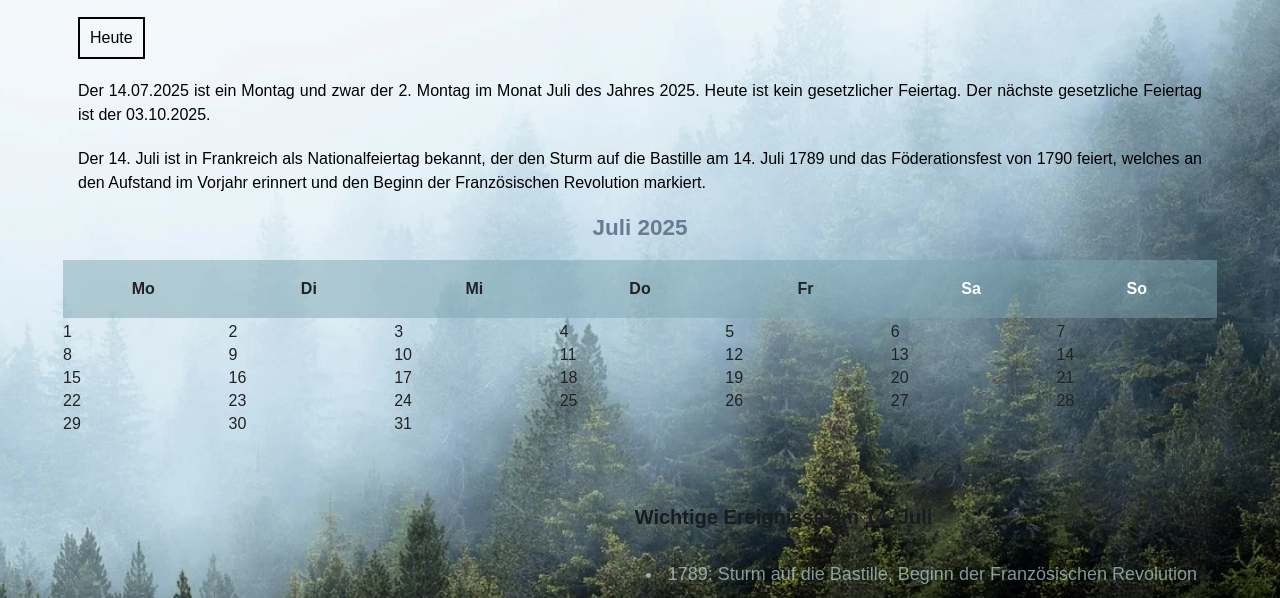
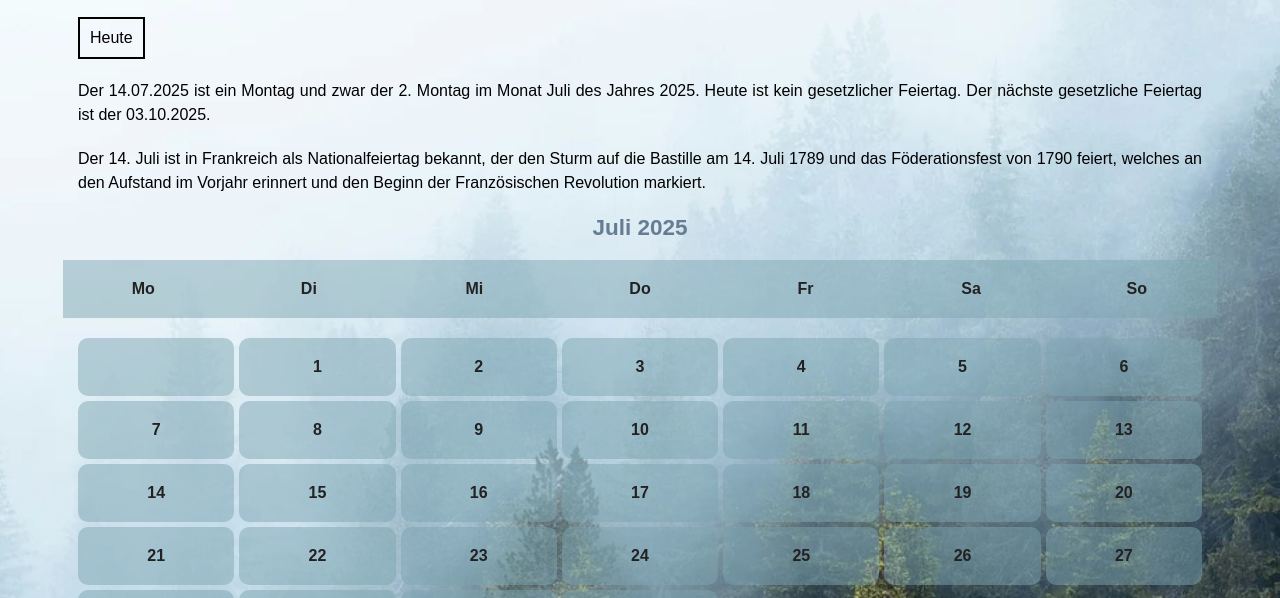
Before and after one commit to arina-cdemy/kalender.js, a plain HTML site: page index.html in a window 1280 px wide. Shown: the part 191-789 px from the top of the page. Drawn offline with Linux system fonts and the light colour scheme; a script that the page names is missing.

Commit message:
refactor calendar layout and styles; remove alert from JavaScript

```diff
--- a/index.html
+++ b/index.html
@@ -39,15 +39,19 @@
   <div class="calendar">
     <div class="month-indicator"></div>
     <div class="day-of-week">
+
       <div>Mo</div>
       <div>Di</div>
       <div>Mi</div>
       <div>Do</div>
       <div>Fr</div>
-      <div class = "Samstag">Sa</div>
-      <div class ="Sonntag">So</div>
+      <div>Sa</div>
+      <div>So</div>
   </div>
-  <div class="date-grid" >
+
+  <div class="date-grid">
+    <div class="empty"></div>
+
     <div>1</div>
     <div>2</div>
     <div>3</div>
@@ -81,6 +85,7 @@
     <div>31</div>
   </div>
 
+
   <div class="list-container">
     <h2 id="überschrift"> Wichtige Ereignisse am 14. Juli</h2>
     <ul>
--- a/kalender.css
+++ b/kalender.css
@@ -48,8 +48,21 @@ body {
     margin: 20px;
     color: rgb(0, 0, 0);
 }
-
-.date-grid,
+.date-grid {
+    display: grid;
+    grid-template-columns: repeat(7, 1fr);
+    grid-gap: 5px;
+    margin: 20px;
+}
+.date-grid div  {
+    background-color: rgba(123, 164, 177, 0.493);
+    padding: 20px;
+    text-align: center;
+    font-weight: bold;
+    border-radius: 10px;
+    cursor: pointer;
+    transition: background-color 0.3s ease;
+}
 .day-of-week {
 
     position: relative;
@@ -59,31 +72,17 @@ body {
     grid-template-columns: repeat(7, 1fr);
     grid-gap: 5px;
     margin: 5px;
+    fit-content: ;
 
 }
-.day-of-week {
+.day-of-week  {
     font-weight: bold;
     text-align: center;
     background-color: rgba(123, 164, 177, 0.493);
     padding: 20px 0
 }
-.date-grid button {
-    background-color: #ffffff00;
-    font-weight: bold;
-    column-rule-color: #667c94;
-    border: 1px  rgba(34, 30, 30, 0);
-    border-radius: cap;
-    padding: 20px;
-    cursor: pointer;
-}
 
-.date-grid button:hover {
-    background-color: rgba(123, 164, 177, 0.493);
-}
-.date-grid button:focus {
-    outline: none;
-    background-color: rgba(123, 164, 177, 0.493);
-}
+
 p {
     font-weight: normal;
     font-size: medium;
@@ -115,9 +114,10 @@ p {
     font-weight: bold;
     text-align: start;
     font-size: 20px;
-    color: #181c20;
+    color: #b5c3d1;
     margin-bottom: 12px;
     padding: 12px;
+    text-align: end;
 }
 .list-item {
     margin: 5px 0;
@@ -128,7 +128,7 @@ p {
 }
 .list-item.completed {
     text-decoration: none;
-    color: #999999;
+    color: #9e7a7a;
 }
 .list-item button {
     background-color: transparent;
@@ -141,25 +141,9 @@ p {
 .list-item button:hover {
     text-decoration: underline;
 }
-
-.samstag {
-    background-position: 0%
-    background-repeat: no-repeat;
-    background-size: cover;
-    color: #ffffff;
+.list-item button:focus {
+    outline: none;
 }
-.sonntag {
-    background-position: 0%;
-    background-repeat: no-repeat;
-    background-size: cover;
-    color: #ffffff;
-}
-
-.samstag:hover,
-.sonntag:hover {
-    background-color: rgba(123, 164, 177, 0.493);
-}
-
 .heute {
     position: relative;
     text-align: center;
--- a/script.js
+++ /dev/null
@@ -1 +0,0 @@
-alert("Javascript is running!");
```
Lines whose indentation alone changed are shown as unchanged.
